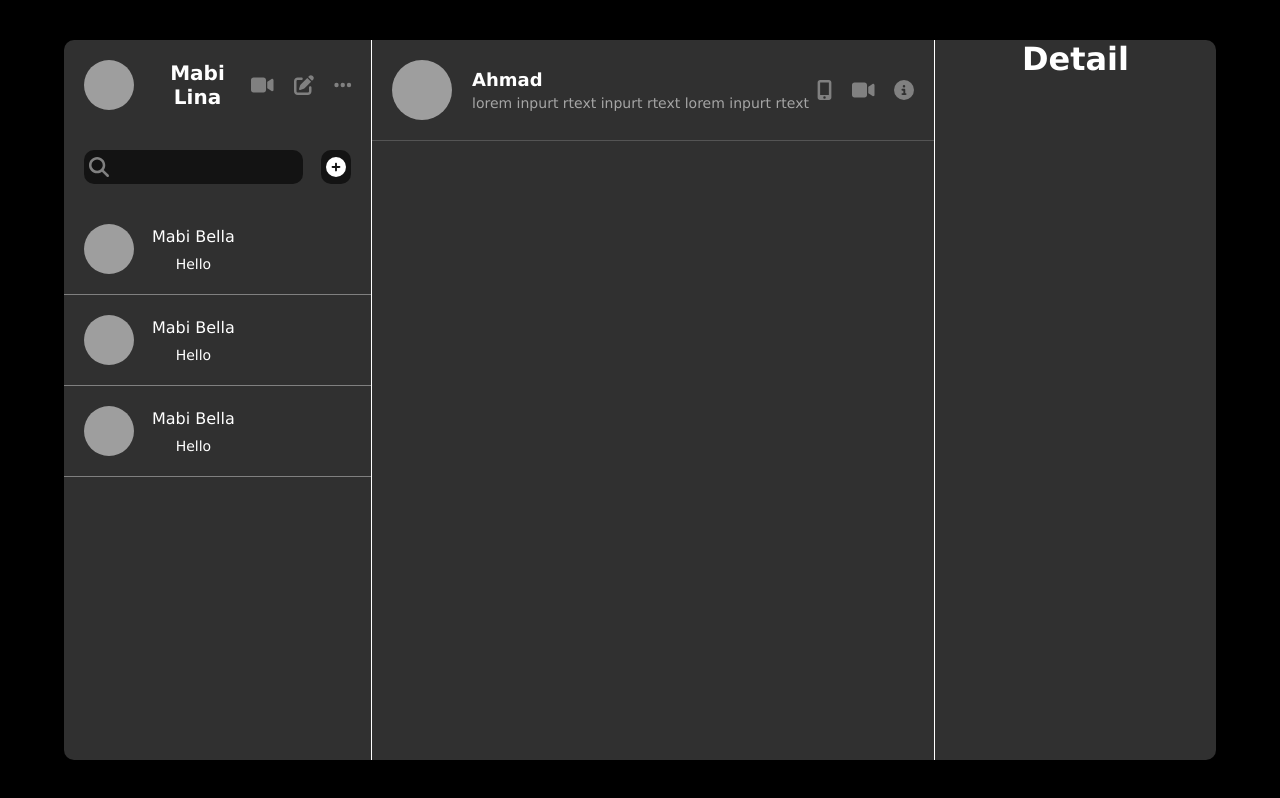
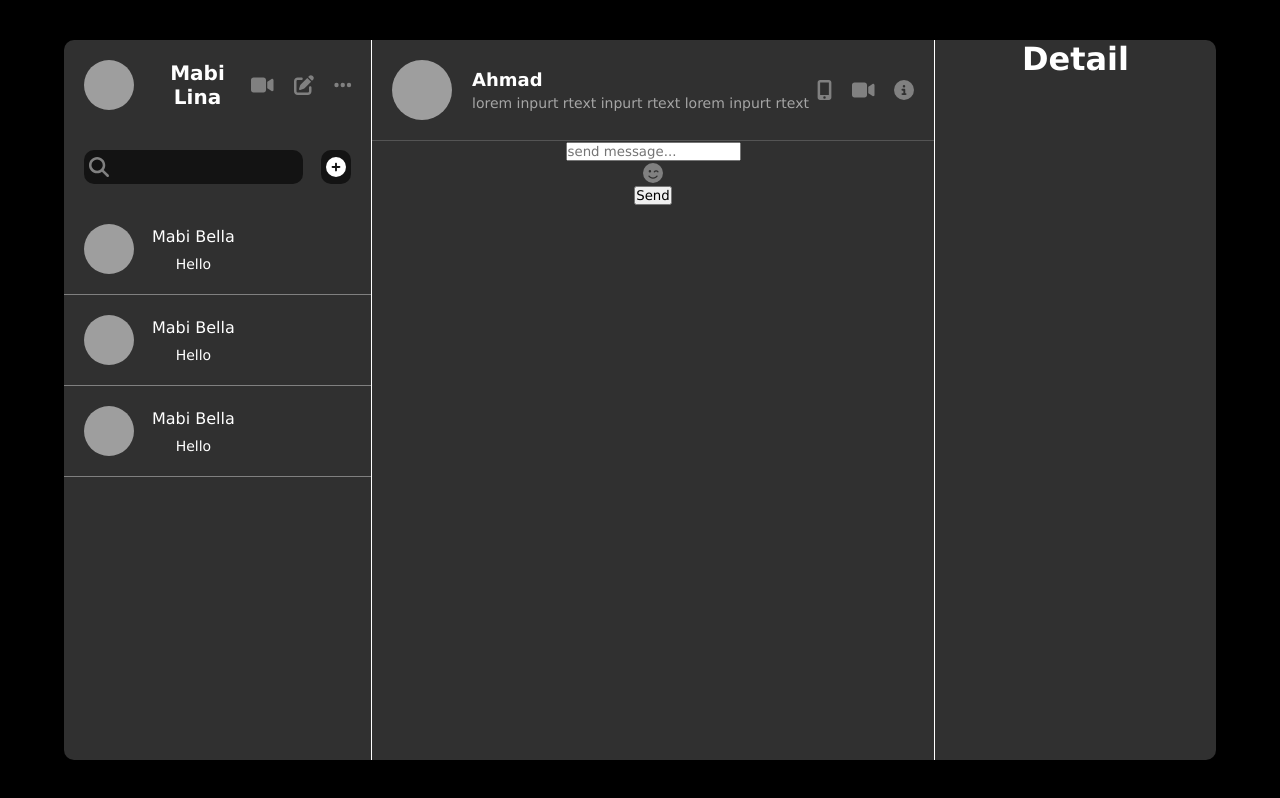
Before and after one commit to LuisArielRetanaHernadez/chat_mabi, a React (Vite) app: page / in a window 1280 px wide. Built offline with nearby package versions, Linux system fonts and the light colour scheme; grey boxes are pictures that could not be loaded.

Commit message:
creando la estructura del input y botones para enviar mensaje

```diff
--- a/src/components/chat/Chat.jsx
+++ b/src/components/chat/Chat.jsx
@@ -1,6 +1,6 @@
 import { FontAwesomeIcon } from '@fortawesome/react-fontawesome'
 import './chat.style.css'
-import { faCircleInfo, faMobileScreenButton, faVideo } from '@fortawesome/free-solid-svg-icons'
+import { faCircleInfo, faFaceSmileWink, faMobileScreenButton, faVideo } from '@fortawesome/free-solid-svg-icons'
 
 const Chat = () => {
   return (
@@ -27,7 +27,18 @@ const Chat = () => {
         </div>
       </div>
       <div className='center'></div>
-      <div className='bottom'></div>
+      <div className='bottom'>
+        <div className='icons'>
+
+        </div>
+        <input type='text' placeholder='send message...' />
+        <div className='emoji'>
+          <span className='icon'>
+            <FontAwesomeIcon icon={faFaceSmileWink} />
+          </span>
+        </div>
+        <button className='sendButton'>Send</button>
+      </div>
     </div>
   )
 }
```
